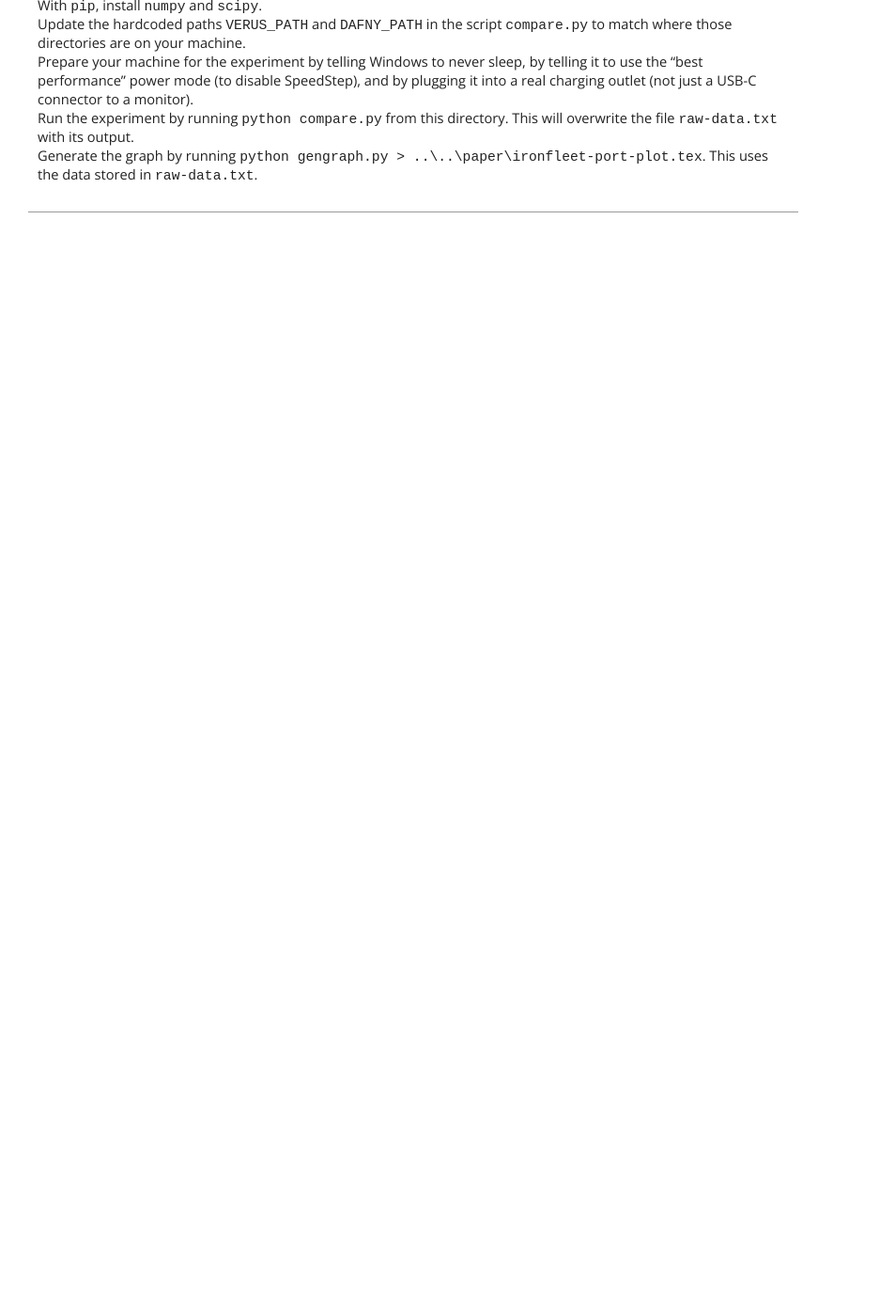
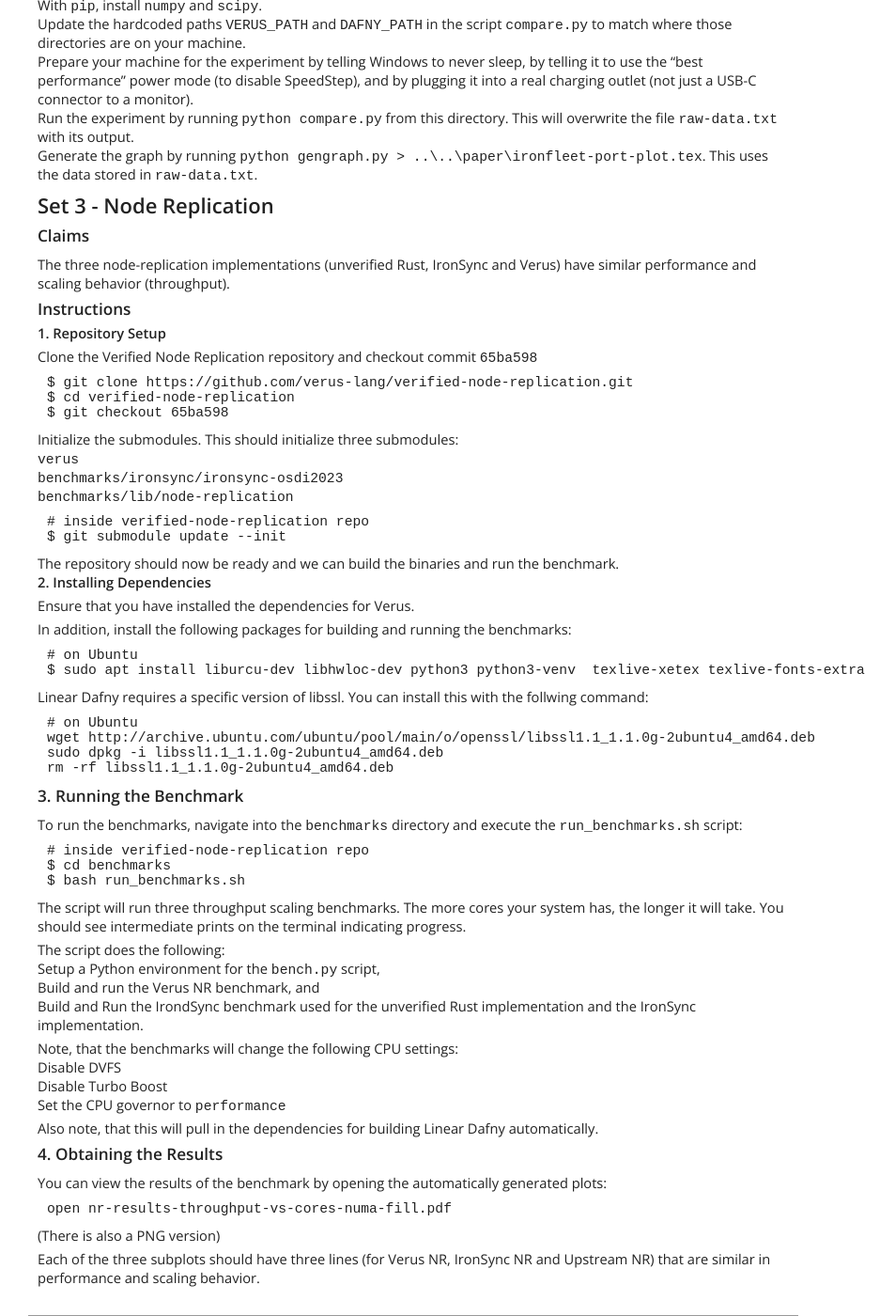
Before and after one commit to verus-lang/paper-sosp24-artifact, a Jekyll site: the page built from site/guide.md, in a window 1280 px wide and 1400 px high, scrolled down 2136 px. Shown: the whole window at 94% size, without its empty margins (0-953 px from the left). Built offline with Jekyll 4.4.1, drawn with Linux system fonts in a browser that asks for light colours; before the commit the page ends 2362 px from its top, so only the background shows below that.

Commit message:
adding NR instructions
Signed-off-by: Reto Achermann <achreto@gmail.com>

````diff
--- a/site/guide.md
+++ b/site/guide.md
@@ -136,3 +136,97 @@ To run this experiment, take the following steps:
   overwrite the file `raw-data.txt` with its output.
 * Generate the graph by running `python gengraph.py > ..\..\paper\ironfleet-port-plot.tex`.
   This uses the data stored in `raw-data.txt`.
+
+
+## Set 3 - Node Replication
+
+### Claims
+
+The three node-replication implementations (unverified Rust, IronSync and Verus) have similar
+performance and scaling behavior (throughput).
+
+### Instructions
+
+#### 1. Repository Setup
+
+Clone the Verified Node Replication repository and checkout commit `65ba598`
+
+```shell
+$ git clone https://github.com/verus-lang/verified-node-replication.git
+$ cd verified-node-replication
+$ git checkout 65ba598
+```
+
+Initialize the submodules. This should initialize three submodules:
+   - `verus`
+   - `benchmarks/ironsync/ironsync-osdi2023`
+   - `benchmarks/lib/node-replication`
+
+```shell
+# inside verified-node-replication repo
+$ git submodule update --init
+```
+
+The repository should now be ready and we can build the binaries and run the benchmark.
+
+#### 2. Installing Dependencies
+
+Ensure that you have installed the dependencies for Verus.
+
+In addition, install the following packages for building and running the benchmarks:
+
+```shell
+# on Ubuntu
+$ sudo apt install liburcu-dev libhwloc-dev python3 python3-venv  texlive-xetex texlive-fonts-extra
+```
+
+Linear Dafny requires a specific version of libssl. You can install this with the follwing command:
+
+```shell
+# on Ubuntu
+wget http://archive.ubuntu.com/ubuntu/pool/main/o/openssl/libssl1.1_1.1.0g-2ubuntu4_amd64.deb
+sudo dpkg -i libssl1.1_1.1.0g-2ubuntu4_amd64.deb
+rm -rf libssl1.1_1.1.0g-2ubuntu4_amd64.deb
+```
+
+### 3. Running the Benchmark
+
+To run the benchmarks, navigate into the `benchmarks` directory and execute the `run_benchmarks.sh`
+script:
+
+```shell
+# inside verified-node-replication repo
+$ cd benchmarks
+$ bash run_benchmarks.sh
+```
+
+The script will run three throughput scaling benchmarks. The more cores your system has, the longer
+it will take. You should see intermediate prints on the terminal indicating progress.
+
+The script does the following:
+ 1. Setup a Python environment for the `bench.py` script,
+ 2. Build and run the Verus NR benchmark, and
+ 3. Build and Run the IrondSync benchmark used for the unverified Rust implementation and the IronSync
+implementation.
+
+
+Note, that the benchmarks will change the following CPU settings:
+ 1. Disable DVFS
+ 2. Disable Turbo Boost
+ 3. Set the CPU governor to `performance`
+
+
+Also note, that this will pull in the dependencies for building Linear Dafny automatically.
+
+
+### 4. Obtaining the Results
+
+You can view the results of the benchmark by opening the automatically generated plots:
+
+```shell
+open nr-results-throughput-vs-cores-numa-fill.pdf
+```
+(There is also a PNG version)
+
+Each of the three subplots should have three lines (for Verus NR, IronSync NR and Upstream NR) that
+are similar in performance and scaling behavior.
````
